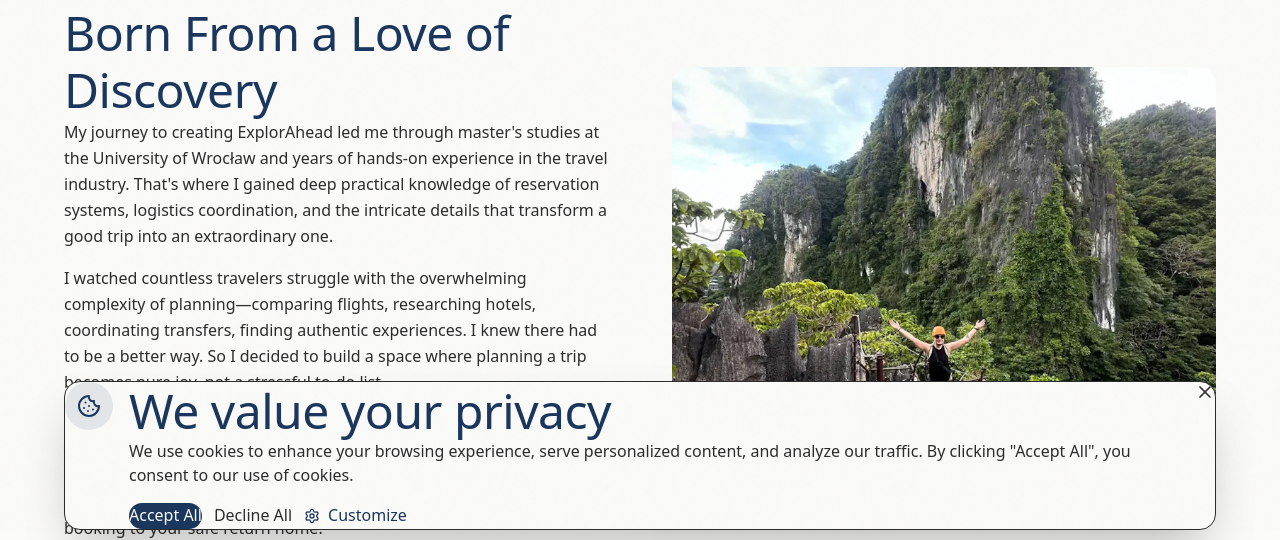
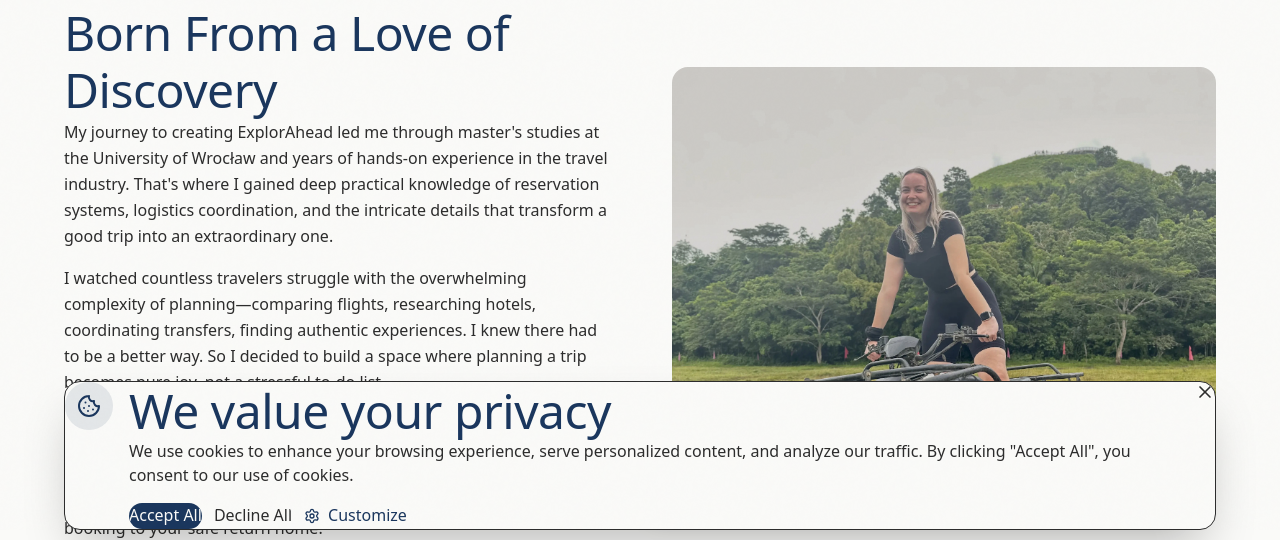
Before and after one commit to Tirso0882/explorahead-travel-agency-website, a Next.js app: page /en/about in a window 1280 px wide. Shown: the part 270-810 px from the top of the page. Built offline with nearby package versions, Linux system fonts and the light colour scheme; no server answers; a web font is replaced by a local one.

Commit message:
app: update localized marketing about page to include 3D illustration

```diff
--- a/app/[locale]/(marketing)/about/page.tsx
+++ b/app/[locale]/(marketing)/about/page.tsx
@@ -138,8 +138,8 @@ export default function AboutPage() {
             >
               <div className="relative overflow-hidden rounded-2xl">
                 <img
-                  src="/images/about/story/spider-web-palawan-el-nido-philipines.webp"
-                  alt="Spider web bridge adventure in Bohol, Philippines"
+                  src="/images/about/story/chocolate-hills-bohol-philipines.webp"
+                  alt="Chocolate hills in Bohol, Philippines"
                   className="aspect-[4/3] w-full object-cover"
                 />
               </div>
```
